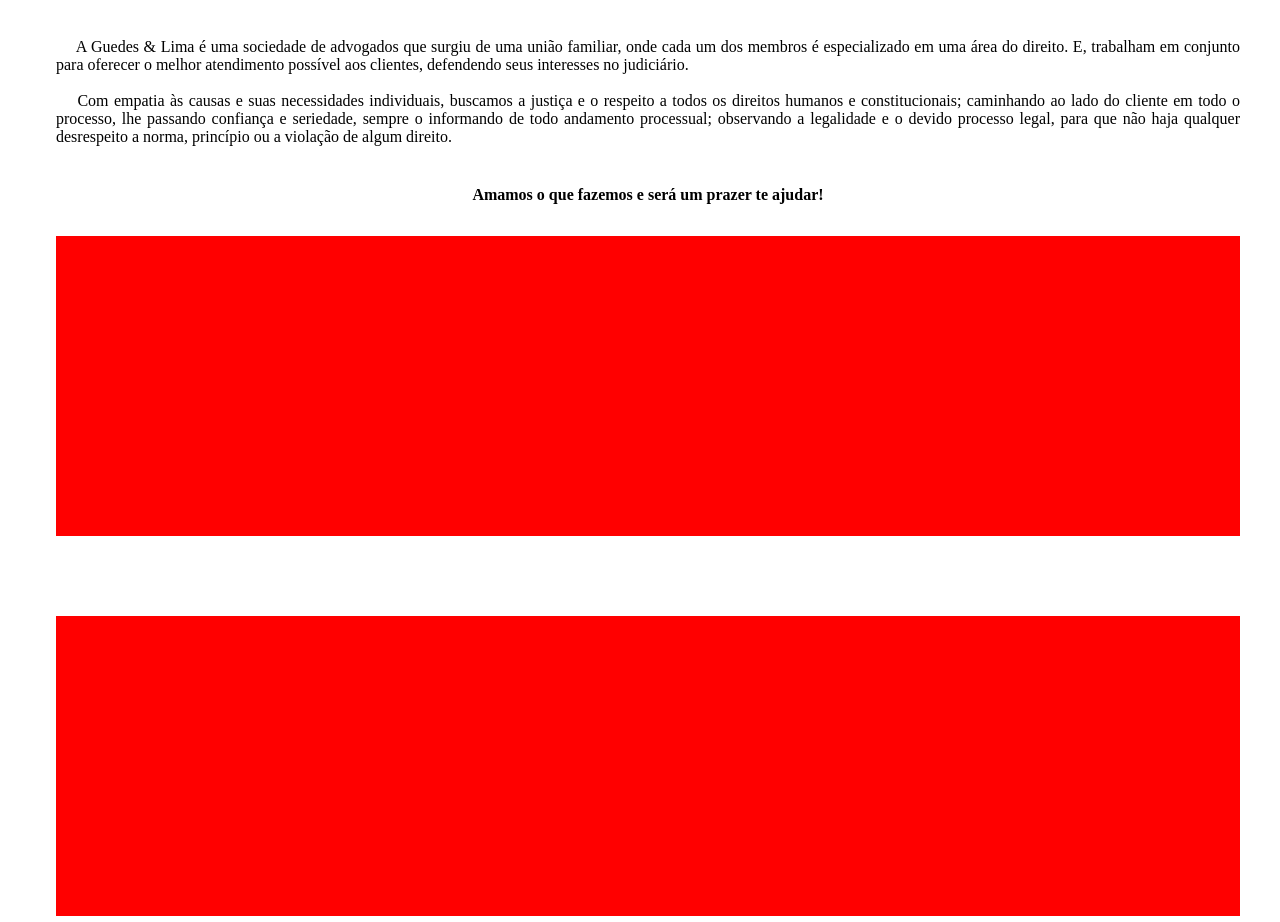
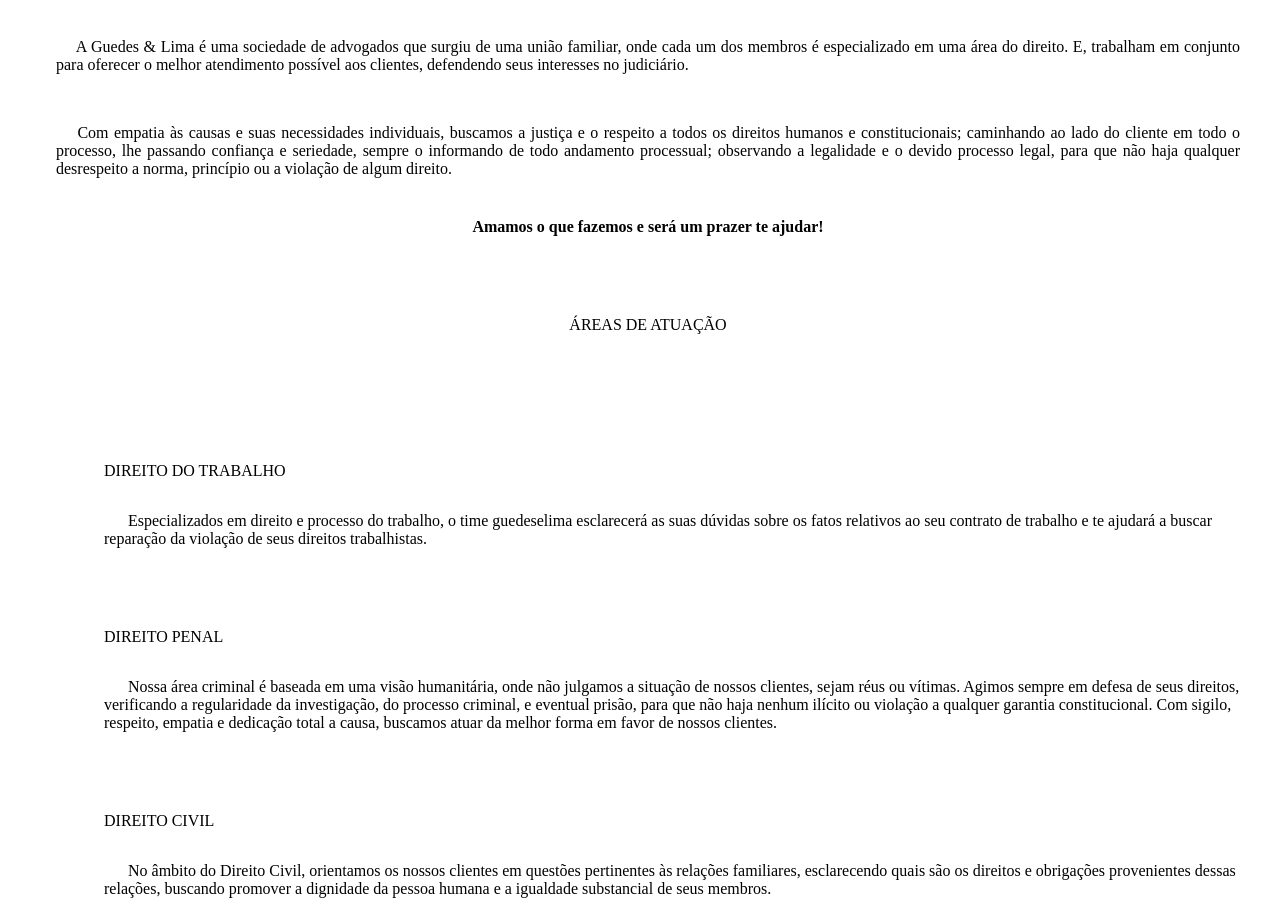
Before and after one commit to philipguedes/gatsby-playground, a Gatsby site: page / in a window 1280 px wide. Shown: the part 920-1842 px from the top of the page. Built offline with nearby package versions, Linux system fonts and the light colour scheme; Gatsby itself is replaced by a stand-in of ours; a web font is replaced by a local one.

Commit message:
Add third section

```diff
--- a/src/components/SectionB/B2.tsx
+++ b/src/components/SectionB/B2.tsx
@@ -54,12 +54,13 @@
         <Box>
           <Text variant="p" align="justify">
             &emsp;{DESCRIPTION1}
-            <br />
-            <br />
+          </Text>
+          <br />
+          <Text variant="p" align="justify">
             &emsp;{DESCRIPTION2}
           </Text>
         </Box>
-        <Text variant="p" fontWeight="bold" color="azul">
+        <Text variant="p" fontWeight="bold" color="azul" textAlign="center">
           {FOOTER}
         </Text>
       </VStack>
--- /dev/null
+++ b/src/components/SectionC.tsx
@@ -0,0 +1,67 @@
+import React from 'react';
+import { Box, VStack, Center, Text, HStack } from '@chakra-ui/react';
+
+const TITLE = 'ÁREAS DE ATUAÇÃO';
+
+const ItemKeyArray = ['trabalho', 'penal', 'civil'] as const;
+type ItemKey = typeof ItemKeyArray[number];
+
+type Items = {
+  [key in ItemKey]: { description: string; title: string };
+};
+
+const ITEMS: Items = {
+  trabalho: {
+    title: 'DIREITO DO TRABALHO',
+    description:
+      'Especializados em direito e processo do trabalho, o time guedeselima esclarecerá as suas dúvidas sobre os fatos relativos ao seu contrato de trabalho e te ajudará a buscar reparação da violação de seus direitos trabalhistas.',
+  },
+  civil: {
+    title: 'DIREITO CIVIL',
+    description:
+      'No âmbito do Direito Civil, orientamos os nossos clientes em questões pertinentes  às relações  familiares, esclarecendo quais são os direitos e obrigações provenientes dessas relações, buscando promover a dignidade da pessoa humana e a igualdade substancial de seus membros.',
+  },
+  penal: {
+    title: 'DIREITO PENAL',
+    description:
+      'Nossa área criminal é baseada em uma visão humanitária, onde não julgamos a situação de nossos clientes, sejam réus ou vítimas. Agimos sempre em defesa de seus direitos, verificando a regularidade da investigação, do processo criminal, e eventual prisão, para que não haja nenhum ilícito ou violação a qualquer garantia constitucional. Com sigilo, respeito, empatia e dedicação total a causa, buscamos atuar da melhor forma em favor de nossos clientes.',
+  },
+};
+
+const Item = ({ itemKey }: { itemKey: ItemKey }) => {
+  const { title, description } = ITEMS[itemKey];
+
+  return (
+    <Box p="16px">
+      <HStack spacing="16px" alignItems="flex-start">
+        <Box pt="4px">
+          <Box w="16px" h="16px" transform="rotate(-45deg);" bg="amarelo" />
+        </Box>
+        <VStack spacing="16px" alignItems="flex-start">
+          <Text variant="h2">{title}</Text>
+          <Text variant="p">&emsp;&ensp;{description}</Text>
+        </VStack>
+      </HStack>
+    </Box>
+  );
+};
+
+const SectionC = () => {
+  return (
+    <Box bg="white">
+      <Center position="relative" bottom="48px" p="16px">
+        <Box bg="white" px="64px" py="16px">
+          <Text variant="h1">{TITLE}</Text>
+        </Box>
+      </Center>
+
+      <VStack pl="48px" spacing="32px" alignItems="flex-start">
+        <Item itemKey="trabalho" />
+        <Item itemKey="penal" />
+        <Item itemKey="civil" />
+      </VStack>
+    </Box>
+  );
+};
+
+export default SectionC;
--- a/src/pages/index.tsx
+++ b/src/pages/index.tsx
@@ -4,16 +4,7 @@
 import Menu from 'components/Menu';
 import SectionA from 'components/SectionA';
 import SectionB from 'components/SectionB';
-
-const SectionC = () => {
-  return (
-    <Box h={['320px', '400px', '496px']} bg="cinza" px="48px">
-      <Box h="300px" bg="red" position="relative" bottom="48px"></Box>
-
-      <Box h="300px" bg="red" mt="32px"></Box>
-    </Box>
-  );
-};
+import SectionC from 'components/SectionC';
 
 const IndexPage = () => {
   return (
```
Also changed, not shown: src/components/SectionB/index.tsx (+1 -12 lines).
